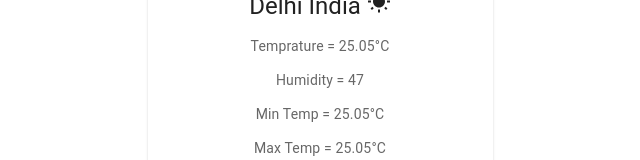
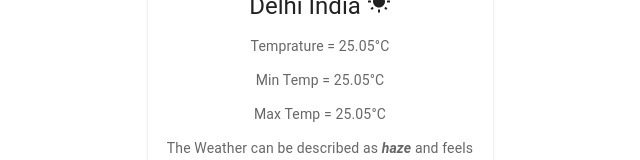
Before and after one commit to FaruqKhan11148/React_Weather_Project, a React (Vite) app in the folder Project/: page / in a window 1280 px wide. Shown: the part 381-541 px from the top of the page, without its empty margins (320-960 px from the left). Built offline with nearby package versions, Linux system fonts and the light colour scheme.

Commit message:
Update InfoBox.jsx

```diff
--- a/Project/src/InfoBox.jsx
+++ b/Project/src/InfoBox.jsx
@@ -29,7 +29,7 @@ export default function InfoBox({info}){
                     </Typography>
                     <Typography variant="body2" sx={{ color: 'text.secondary' }} component={"span"}>
                     <p>Temprature = {info.temp}&deg;C</p>
-                    <p>Humidity = {info.humidity}</p>
+
                     <p>Min Temp = {info.minTemp}&deg;C</p>
                     <p>Max Temp = {info.maxTemp}&deg;C</p>
                     <p>The Weather can be described as <i><b>{info.weather}</b></i> and feels like = {info.feels_like}&deg;C</p>
```
